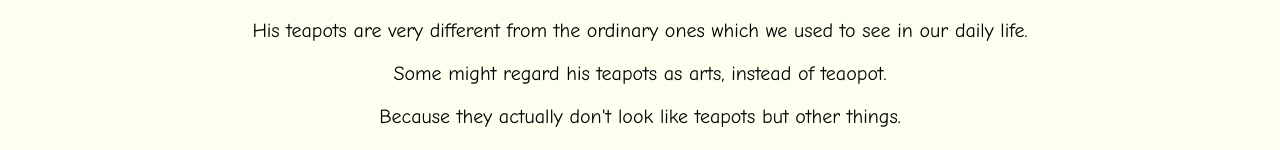
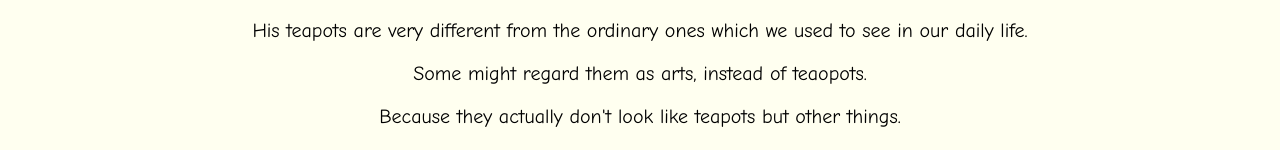
Before and after one commit to Janiceidalin/Janiceidalin.github.io, a plain HTML site: page docs/story.html in a window 1280 px wide. Shown: the part 281-431 px from the top of the page. Drawn offline with Linux system fonts and the light colour scheme.

Commit message:
Update story.html

```diff
--- a/docs/story.html
+++ b/docs/story.html
@@ -55,7 +55,7 @@ a:active {
 <p>I used to call him, <b><span style="color:DarkGoldenRod">THE GREATEST CERAMIST</span></b>.(LOL)</p>
 <p>He can make any kinds of potterys such as bowls, plates, vases, and especially teapots</b>.</p>
 <p>His teapots are very different from the ordinary ones which we used to see in our daily life.</p>
-<p>Some might regard his teapots as arts, instead of teaopot.</p>
+<p>Some might regard them as arts, instead of teaopots.</p>
 <p>Because they actually don't look like teapots but other things.</p>
 <p>For example, pumpkins, bamboo, wood, or even turtles.</p>
 <p>He's good at mimicing various creatures and plants through the nature.</p>
```
